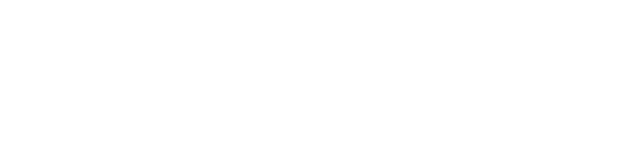
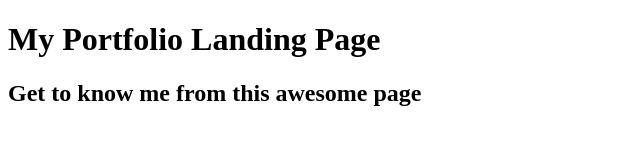
Before and after one commit to lizKimita/My-Portfolio, a plain HTML site: page index.html in a window 1280 px wide. Shown: the whole page, without its empty margins (0-640 px from the left). Drawn offline with Linux system fonts and the light colour scheme.

Commit message:
add initial page structure

```diff
--- a/index.html
+++ b/index.html
@@ -5,6 +5,8 @@
     <link href="css/styles.css" rel="stylesheet" type="text/css">
   </head>
   <body>
+    <h1>My Portfolio Landing Page</h1>
+    <h2>Get to know me from this awesome page</h2>
 
   </body>
 </html>
```
